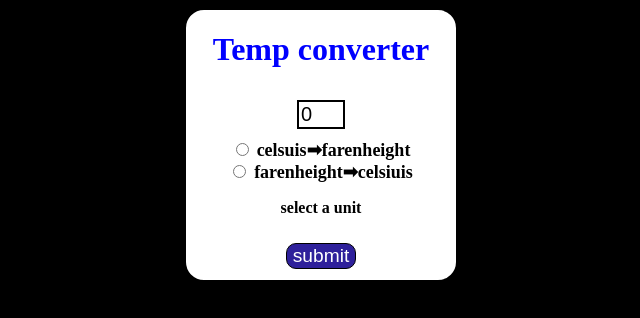
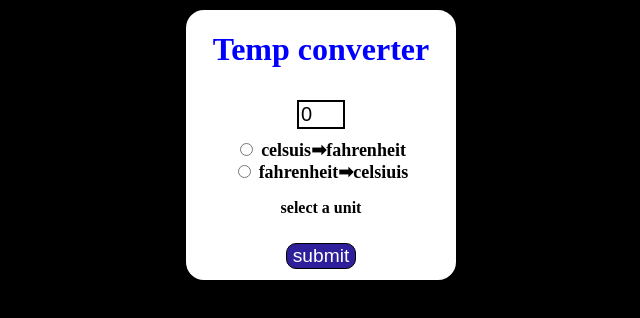
Before and after one commit to Frankie-crea/temp, a plain HTML site: page index.html in a window 1280 px wide. Shown: the full height of the page, 319-959 px from the left. Drawn offline with Linux system fonts and the light colour scheme.

Commit message:
Update index.html

```diff
--- a/index.html
+++ b/index.html
@@ -12,9 +12,9 @@
         <input type="number" id="Mytextbox" value="0"><br>
 
         <input type="radio" id="celsuis" name="temp">
-        <label for="celsuis">celsuis➡farenheight</label><br>
+        <label for="celsuis">celsuis➡fahrenheit</label><br>
         <input type="radio" id="farenheight" name="temp">
-        <label for="farenheight">farenheight➡celsiuis</label>
+        <label for="farenheight">fahrenheit➡celsiuis</label>
         <p id="Myp">select a unit</p>
         <button id="Mybutton" >submit</button><br>
     </div>
```
